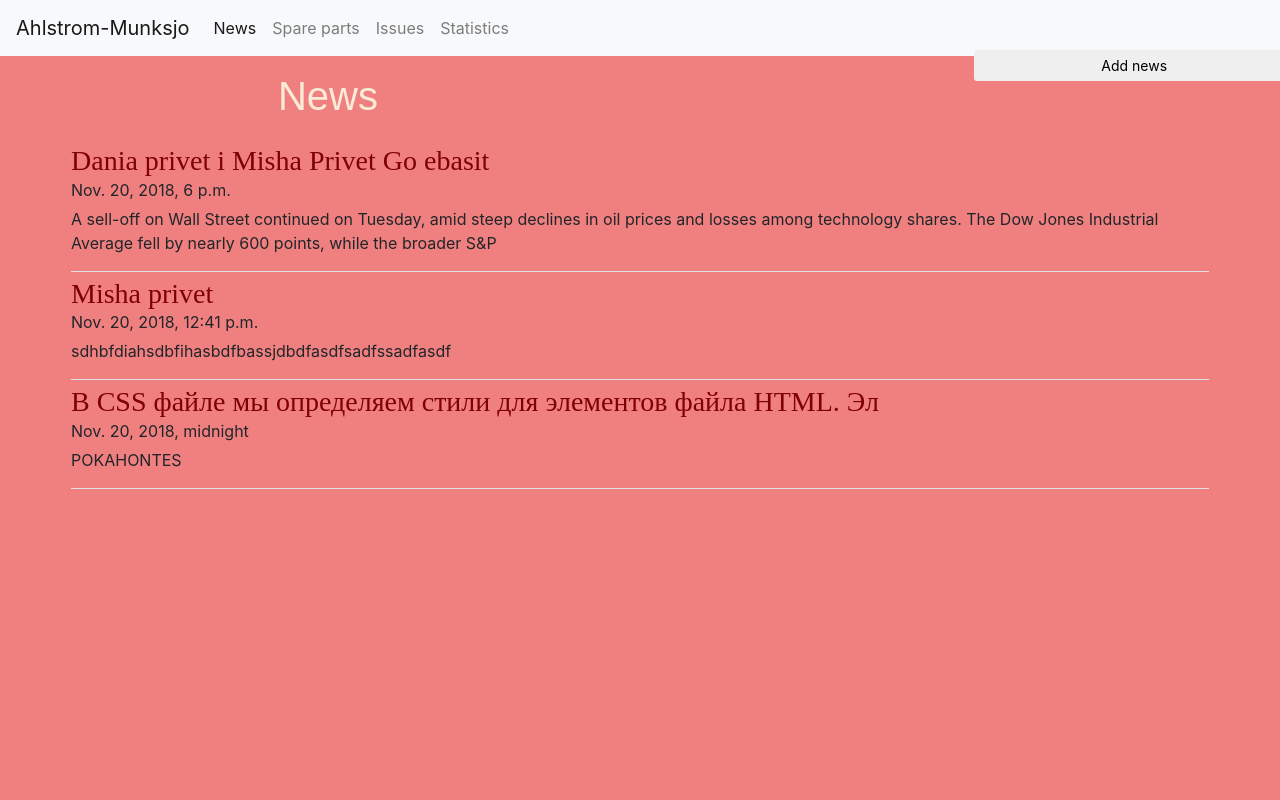
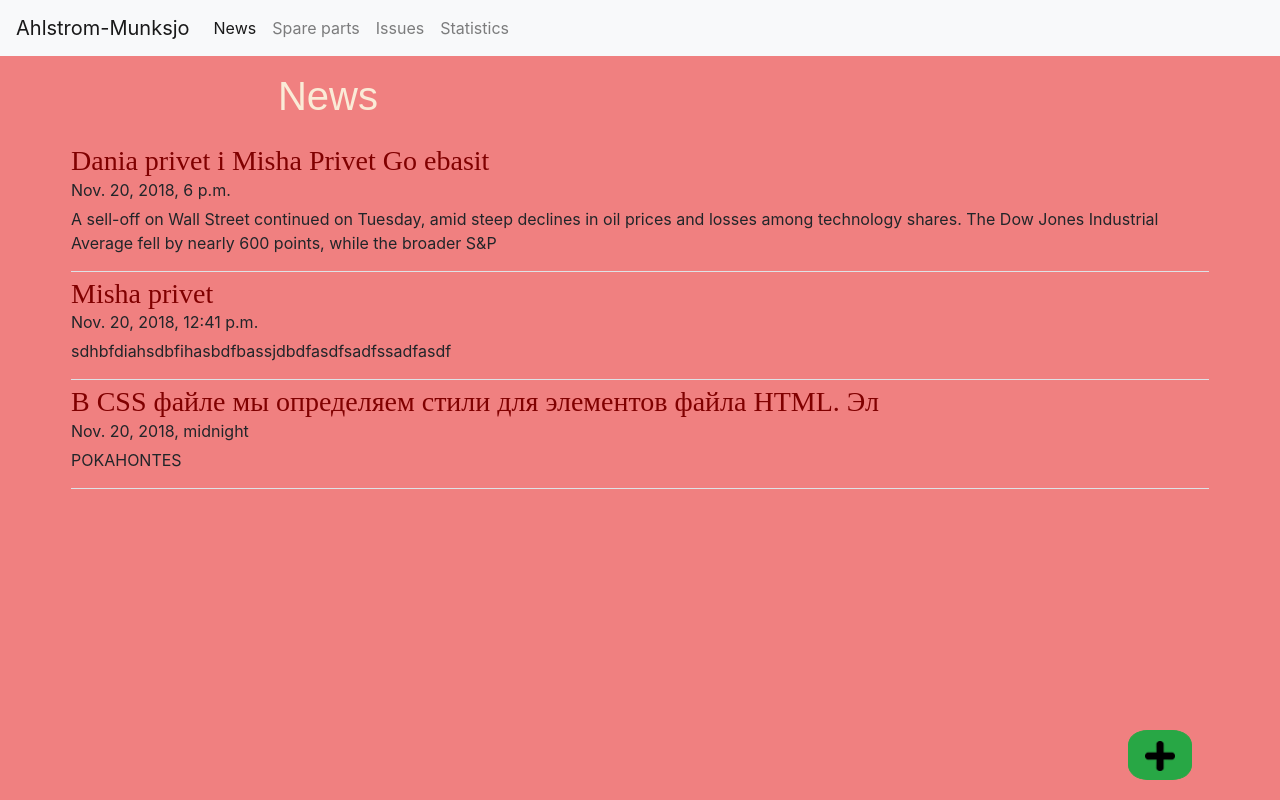
Before and after one commit to Daniilmass/Ahlstrom-hack-1, a Django app: page / in a window 1280 px wide. Run offline with Django 3.2, Linux system fonts and the light colour scheme; data comes from the database, SQL or seed files in the repository; some libraries are stand-ins or nearby versions.

Commit message:
New button design + img

```diff
--- a/static/Supreme.css
+++ b/static/Supreme.css
@@ -27,6 +27,15 @@ h3 {
     color: maroon;
 }
 .button_right_fix {
-    margin-top: 50px;
+    margin-bottom: 20px;
+    margin-left: 80%;
+    color: maroon;
+    text-align: center;
+
     /*content-color: magenta;*/
 }
+
+.button1 {
+    border-radius: 30%;
+
+}
--- a/templates/index.html
+++ b/templates/index.html
@@ -28,10 +28,9 @@
             </div>
         {% endif %}
     </div>
-    <div class="row justify-content-md-center button_right_fix fixed-top">
-        <div class="col"></div>
-        <div class="col-6"></div>
-        <button type="button" align="center" class= "col btn btn-sm">Add news</button>
+    <div class="row justify-content-md-center button_right_fix fixed-bottom">
+
+        <button type="button" align="center" class= "btn button1 btn-lg btn-success"><img width="30px" height="30px" src="static/img_84809.png"></button>
 
     </div>
 {% endblock %}
```
Also changed, not shown: static/img_84809.png (added).
